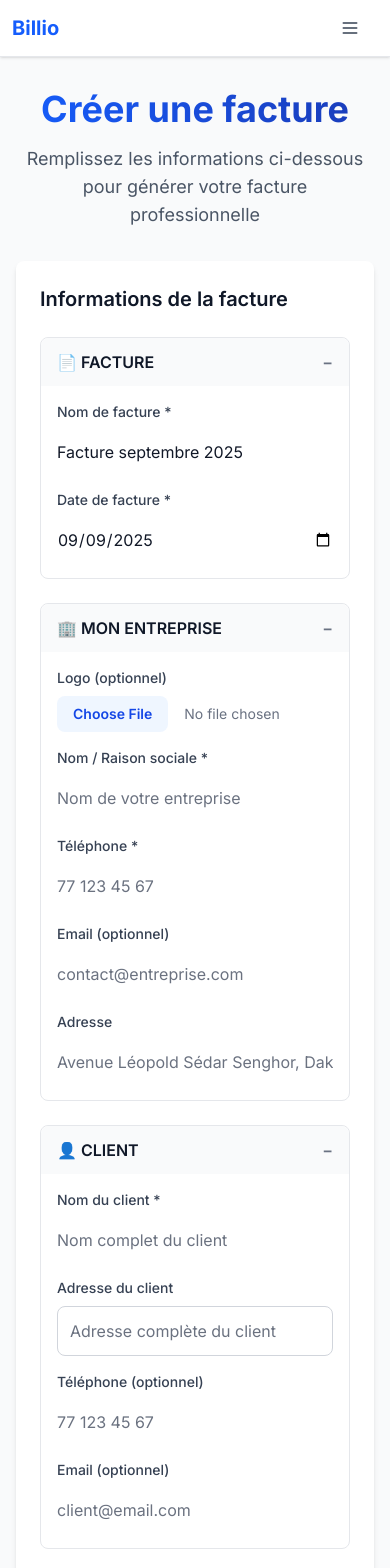
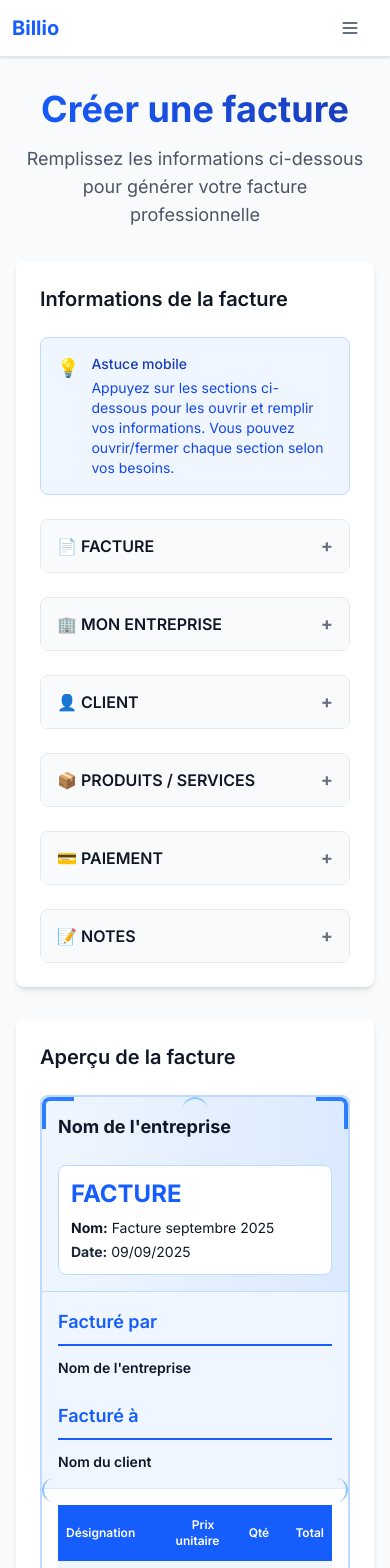
Before and after one commit to CodeMasterSn/Billio, a Next.js app: page /create-invoice in a window 390 px wide. Shown: the top 1568 px of the page. Built offline with nearby package versions, Linux system fonts and the light colour scheme.

Commit message:
correction bug sur formulaire avec les input et le focus

```diff
--- a/src/app/create-invoice/components/InvoiceForm.js
+++ b/src/app/create-invoice/components/InvoiceForm.js
@@ -12,16 +12,17 @@ export default function InvoiceForm({
   onLogoRemove
 }) {
   const [openSections, setOpenSections] = useState({
-    invoice: true,
-    company: true,
-    client: true,
-    items: true,
-    payment: true,
-    notes: true
+    invoice: false, // Fermé par défaut sur mobile
+    company: false,
+    client: false,
+    items: false,
+    payment: false,
+    notes: false
   })
 
   const [validationErrors, setValidationErrors] = useState({})
   const [mobileError, setMobileError] = useState('')
+  const [isMobile, setIsMobile] = useState(false)
 
   // Gestionnaire d'événements tactiles optimisé pour iOS
   const handleTouchEvent = (e, callback) => {
@@ -76,6 +77,31 @@ export default function InvoiceForm({
     }
   }
 
+  // Détection mobile et gestion des sections
+  useEffect(() => {
+    const checkMobile = () => {
+      const mobile = window.innerWidth <= 768
+      setIsMobile(mobile)
+
+      // Sur desktop, ouvrir toutes les sections par défaut
+      if (!mobile) {
+        setOpenSections({
+          invoice: true,
+          company: true,
+          client: true,
+          items: true,
+          payment: true,
+          notes: true
+        })
+      }
+    }
+
+    checkMobile()
+    window.addEventListener('resize', checkMobile)
+
+    return () => window.removeEventListener('resize', checkMobile)
+  }, [])
+
   // Nettoyage automatique des erreurs mobiles
   useEffect(() => {
     if (mobileError) {
@@ -88,14 +114,36 @@ export default function InvoiceForm({
 
   return (
     <div className="space-y-6">
+      {/* Message d'aide pour mobile */}
+      {isMobile && (
+        <div className="bg-blue-50 border border-blue-200 rounded-lg p-4">
+          <div className="flex items-start">
+            <div className="flex-shrink-0">
+              <span className="text-blue-600 text-lg">💡</span>
+            </div>
+            <div className="ml-3">
+              <h3 className="text-sm font-medium text-blue-800">
+                Astuce mobile
+              </h3>
+              <p className="mt-1 text-sm text-blue-700">
+                Appuyez sur les sections ci-dessous pour les ouvrir et remplir vos informations.
+                Vous pouvez ouvrir/fermer chaque section selon vos besoins.
+              </p>
+            </div>
+          </div>
+        </div>
+      )}
+
       {/* SECTION FACTURE */}
       <div className="border border-gray-200 rounded-lg">
         <button
           onClick={() => toggleSection('invoice')}
-          className="w-full px-4 py-3 text-left font-semibold text-gray-900 bg-gray-50 hover:bg-gray-100 rounded-t-lg flex justify-between items-center"
+          className="w-full px-4 py-3 text-left font-semibold text-gray-900 bg-gray-50 hover:bg-gray-100 rounded-t-lg flex justify-between items-center touch-optimized"
         >
           <span>📄 FACTURE</span>
-          <span className="text-gray-500">{openSections.invoice ? '−' : '+'}</span>
+          <span className="text-gray-500 text-lg font-bold">
+            {openSections.invoice ? '−' : '+'}
+          </span>
         </button>
 
         {openSections.invoice && (
@@ -142,10 +190,12 @@ export default function InvoiceForm({
       <div className="border border-gray-200 rounded-lg">
         <button
           onClick={() => toggleSection('company')}
-          className="w-full px-4 py-3 text-left font-semibold text-gray-900 bg-gray-50 hover:bg-gray-100 rounded-t-lg flex justify-between items-center"
+          className="w-full px-4 py-3 text-left font-semibold text-gray-900 bg-gray-50 hover:bg-gray-100 rounded-t-lg flex justify-between items-center touch-optimized"
         >
           <span>🏢 MON ENTREPRISE</span>
-          <span className="text-gray-500">{openSections.company ? '−' : '+'}</span>
+          <span className="text-gray-500 text-lg font-bold">
+            {openSections.company ? '−' : '+'}
+          </span>
         </button>
 
         {openSections.company && (
@@ -262,10 +312,12 @@ export default function InvoiceForm({
       <div className="border border-gray-200 rounded-lg">
         <button
           onClick={() => toggleSection('client')}
-          className="w-full px-4 py-3 text-left font-semibold text-gray-900 bg-gray-50 hover:bg-gray-100 rounded-t-lg flex justify-between items-center"
+          className="w-full px-4 py-3 text-left font-semibold text-gray-900 bg-gray-50 hover:bg-gray-100 rounded-t-lg flex justify-between items-center touch-optimized"
         >
           <span>👤 CLIENT</span>
-          <span className="text-gray-500">{openSections.client ? '−' : '+'}</span>
+          <span className="text-gray-500 text-lg font-bold">
+            {openSections.client ? '−' : '+'}
+          </span>
         </button>
 
         {openSections.client && (
@@ -340,10 +392,12 @@ export default function InvoiceForm({
       <div className="border border-gray-200 rounded-lg">
         <button
           onClick={() => toggleSection('items')}
-          className="w-full px-4 py-3 text-left font-semibold text-gray-900 bg-gray-50 hover:bg-gray-100 rounded-t-lg flex justify-between items-center"
+          className="w-full px-4 py-3 text-left font-semibold text-gray-900 bg-gray-50 hover:bg-gray-100 rounded-t-lg flex justify-between items-center touch-optimized"
         >
           <span>📦 PRODUITS / SERVICES</span>
-          <span className="text-gray-500">{openSections.items ? '−' : '+'}</span>
+          <span className="text-gray-500 text-lg font-bold">
+            {openSections.items ? '−' : '+'}
+          </span>
         </button>
 
         {openSections.items && (
@@ -477,10 +531,12 @@ export default function InvoiceForm({
       <div className="border border-gray-200 rounded-lg">
         <button
           onClick={() => toggleSection('payment')}
-          className="w-full px-4 py-3 text-left font-semibold text-gray-900 bg-gray-50 hover:bg-gray-100 rounded-t-lg flex justify-between items-center"
+          className="w-full px-4 py-3 text-left font-semibold text-gray-900 bg-gray-50 hover:bg-gray-100 rounded-t-lg flex justify-between items-center touch-optimized"
         >
           <span>💳 PAIEMENT</span>
-          <span className="text-gray-500">{openSections.payment ? '−' : '+'}</span>
+          <span className="text-gray-500 text-lg font-bold">
+            {openSections.payment ? '−' : '+'}
+          </span>
         </button>
 
         {openSections.payment && (
@@ -526,10 +582,12 @@ export default function InvoiceForm({
       <div className="border border-gray-200 rounded-lg">
         <button
           onClick={() => toggleSection('notes')}
-          className="w-full px-4 py-3 text-left font-semibold text-gray-900 bg-gray-50 hover:bg-gray-100 rounded-t-lg flex justify-between items-center"
+          className="w-full px-4 py-3 text-left font-semibold text-gray-900 bg-gray-50 hover:bg-gray-100 rounded-t-lg flex justify-between items-center touch-optimized"
         >
           <span>📝 NOTES</span>
-          <span className="text-gray-500">{openSections.notes ? '−' : '+'}</span>
+          <span className="text-gray-500 text-lg font-bold">
+            {openSections.notes ? '−' : '+'}
+          </span>
         </button>
 
         {openSections.notes && (
--- a/src/styles/mobile-optimizations.css
+++ b/src/styles/mobile-optimizations.css
@@ -29,18 +29,25 @@ button, input[type="button"], input[type="submit"], input[type="reset"] {
 .invoice-form-input {
   min-height: 44px;
   font-size: 16px; /* Évite le zoom automatique sur iOS */
+  padding: 12px;
+  border: 1px solid #d1d5db !important; /* Force la bordure grise */
+  border-radius: 8px;
+  -webkit-border-radius: 8px;
   touch-action: manipulation;
   -webkit-appearance: none;
   appearance: none;
-  border-radius: 8px;
-  -webkit-border-radius: 8px;
   color: #111827 !important; /* Force la couleur de texte noire */
   background-color: white;
+  transition: all 0.2s ease;
+  -webkit-transition: all 0.2s ease;
 }
 
 /* Focus management pour iOS */
 .invoice-form-input:focus {
   outline: none;
+  border-color: #2563eb !important; /* Bordure bleue en focus */
+  box-shadow: 0 0 0 3px rgba(37, 99, 235, 0.1);
+  -webkit-box-shadow: 0 0 0 3px rgba(37, 99, 235, 0.1);
   -webkit-tap-highlight-color: transparent;
   -webkit-focus-ring-color: transparent;
 }
@@ -291,3 +298,14 @@ button, input[type="button"], input[type="submit"], input[type="reset"] {
     -webkit-transition: none;
   }
 }
+
+/* États d'erreur pour les inputs */
+.invoice-form-input.border-red-500 {
+  border-color: #ef4444 !important;
+  background-color: #fef2f2 !important;
+}
+
+.product-input.border-red-500 {
+  border-color: #ef4444 !important;
+  background-color: #fef2f2 !important;
+}
```
